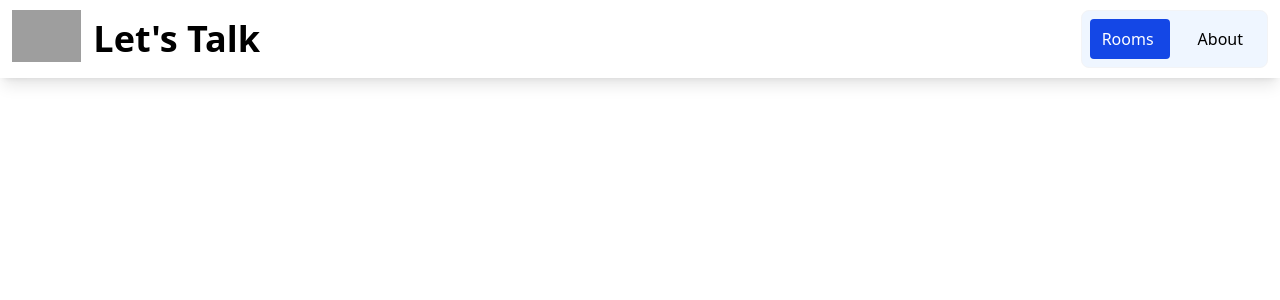
After one commit to salvatoreOm/LetsTalk, a Django app: template chatapp/templates/chatapp/base.html in a window 1280 px wide. The commit adds this page. Shown: the top 300 px of the page. Run offline with Django 5.2, Linux system fonts and the light colour scheme; the template is opened without the code that fills it, so the values that code supplies are empty; grey boxes are pictures that could not be loaded.

Commit message:
style nav bar

```diff
--- /dev/null
+++ b/chatapp/templates/chatapp/base.html
@@ -0,0 +1,31 @@
+<!DOCTYPE html>
+<html lang="en">
+<head>
+    <meta charset="UTF-8">
+    <meta name="viewport" content="width=device-width, initial-scale=1.0">
+    <script src="https://unpkg.com/@tailwindcss/browser@4"></script>
+    <title>Document</title>
+</head>
+<body>
+    <nav class="shadow-lg px-3 py-2.5">
+        <div class="container flex flex-wrap justify-between mx-auto">
+            <a class="flex item-center" href="">
+                <img class="h-13 mr-3" src="https://cdn3.iconfinder.com/data/icons/social-round-corner/512/chatapp__logo_social_media-512.png" alt="">
+                <span class="self-center text-4xl font-semibold">Let's Talk</span>
+            </a>
+            <div class="block">
+                <ul class="flex flex-row border rounded-lg border-gray-100 bg-blue-50 space-x-4 p-2 mt-0">
+                    <li>
+                        <a class="block py-2 pl-3 pr-4 rounded bg-blue-700 text-white" href="">Rooms</a>
+                    </li>
+                    <li>
+                        <a class="block py-2 pl-3 pr-4 rounded" href="">About</a>
+                    </li>
+                </ul>
+            </div>
+        </div>
+    </nav>
+    {% block body %}
+    {% endblock %}
+</body>
+</html>
--- a/chatapp/templates/chatapp/index.html
+++ b/chatapp/templates/chatapp/index.html
@@ -1,4 +1,7 @@
+{% extends 'chatapp/base.html' %}
+{% block body %}
 <h1>List of Roooms</h1>
 {% for chatroom in chatrooms %}
     <a href="{% url 'chatroom' chatroom.slug %}">{{chatroom}}</a> </br>
 {% endfor %}
+{% endblock %}
--- a/chatapp/templates/chatapp/room.html
+++ b/chatapp/templates/chatapp/room.html
@@ -1,3 +1,5 @@
+{% extends 'chatapp/base.html' %}
+{% block body %}
 {{chatroom.name}}
 <div id="chat-messages">
     {% for message in messages %}
@@ -51,3 +53,4 @@
         messageInput.value = ""
     }
 </script>
+{% endblock %}
```
